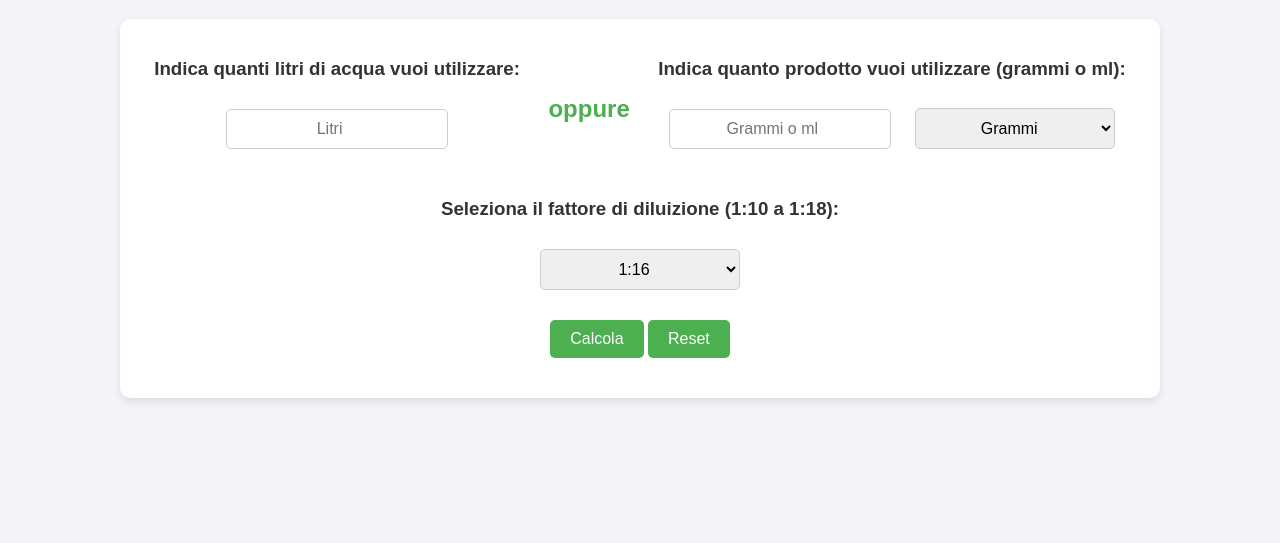
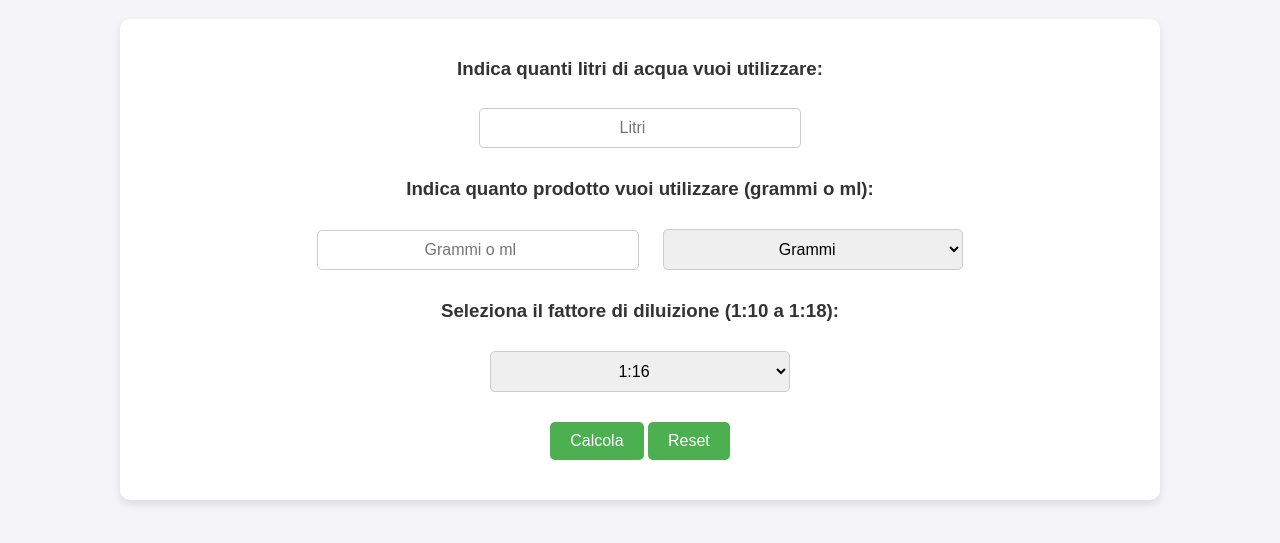
Before and after one commit to incredibolle/CALCOLATORE-DILUIZIONE-PERFETTA, a plain HTML site: page index.html in a window 1280 px wide. Shown: the part 89-632 px from the top of the page. Drawn offline with Linux system fonts and the light colour scheme.

Commit message:
index.html

```diff
--- a/index.html
+++ b/index.html
@@ -27,7 +27,8 @@
             margin-bottom: 20px;
         }
         .input-box {
-            width: 200px;
+            width: 100%;
+            max-width: 300px;
             padding: 10px;
             margin: 10px;
             border-radius: 5px;
@@ -56,34 +57,28 @@
             margin-top: 20px;
             font-weight: bold;
         }
-        .container-flex {
-            display: flex;
-            justify-content: space-around;
-            align-items: center;
+        .center {
+            font-size: 24px;
+            color: #4CAF50;
+            font-weight: bold;
         }
         select {
             padding: 10px;
             font-size: 16px;
             border-radius: 5px;
             border: 1px solid #ccc;
-        }
-        .center {
-            font-size: 24px;
-            color: #4CAF50;
-            font-weight: bold;
+            width: 100%;
+            max-width: 300px;
         }
     </style>
 </head>
 <body>
     <h1>Calcolatore di Diluizione Incredibolle</h1>
     <div class="container">
-        <div class="container-flex">
         <div class="section">
             <h3>Indica quanti litri di acqua vuoi utilizzare:</h3>
             <input id="litri" class="input-box" type="number" step="0.01" placeholder="Litri" required>
         </div>
-
-            <div class="center">oppure</div>
 
         <div class="section">
             <h3>Indica quanto prodotto vuoi utilizzare (grammi o ml):</h3>
@@ -92,7 +87,6 @@
                 <option value="grammi">Grammi</option>
                 <option value="ml">Millilitri</option>
             </select>
-            </div>
         </div>
 
         <div class="section">
```
Lines whose indentation alone changed are shown as unchanged.
